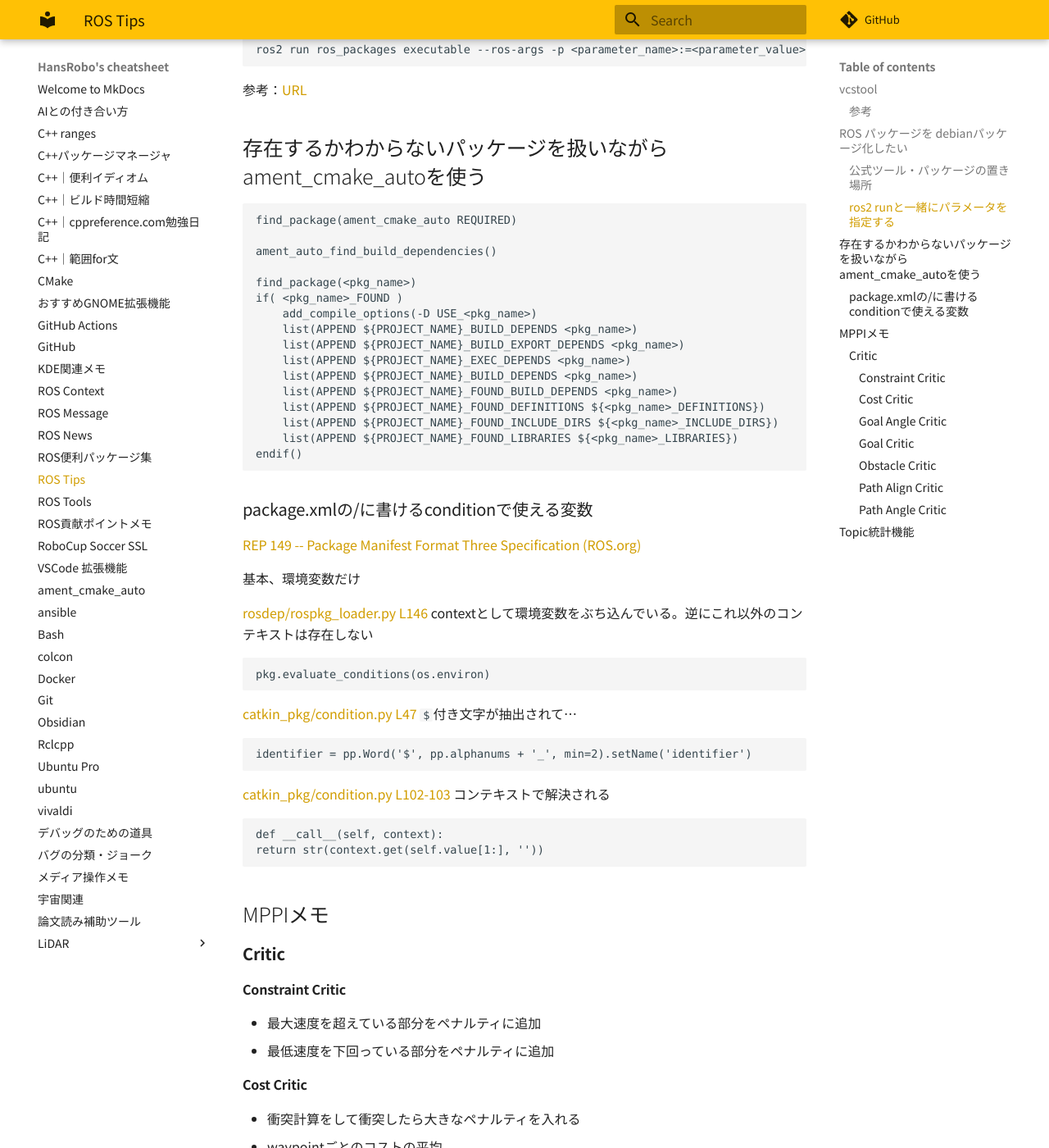
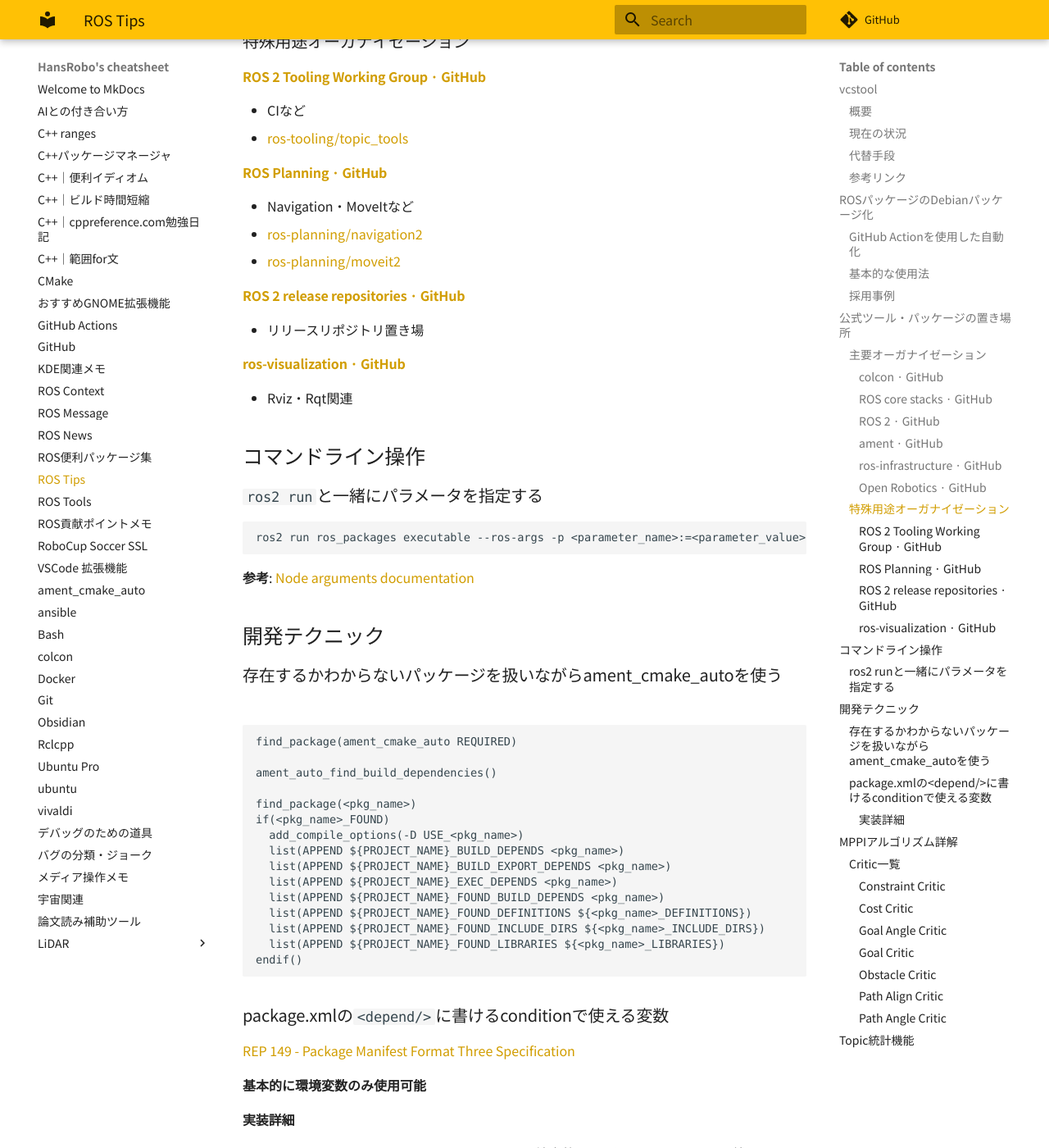
Before and after one commit to HansRobo/mycheatsheet_mkdocs, an MkDocs documentation site: the page built from docs/ROS Tips.md, in a window 1280 px wide and 1400 px high, scrolled down 2562 px. Shown: the whole window at 82% size. Built offline with MkDocs 1.6.1 and Material for MkDocs 9.7.7, drawn with Linux system fonts in a browser that asks for light colours; some web fonts are replaced; comment, search, counter and statistics services are not loaded; some of the changed text lies outside the part shown.

Commit message:
🔄 synced local 'docs' with remote 'cheatsheets'

````diff
--- a/docs/ROS Tips.md
+++ b/docs/ROS Tips.md
@@ -10,94 +10,112 @@
 
 ## vcstool
 
- OSRFでROS 2プロジェクトを引っ張ってきたDirk Thomas氏によって作られたメタリポジトリなどでのvcs操作をかんたんにするツール。
-  ただし、氏がNVIDIAに移籍してからは氏の対応が極端に遅くなり、IssueやPullRequestでは氏へ数多の”Friendly Ping”が送られているがそのほとんどは返信がない。
+### 概要
+OSRFでROS 2プロジェクトを引っ張ってきたDirk Thomas氏によって作られたメタリポジトリなどでのvcs操作をかんたんにするツール。
 
-  ROSコミュニティの中核の1つをなすこのツールがフリーズする状況は芳しくないため、Steven! Ragnarök氏のフォークやvcstools2を作るものも現れている。
+### 現在の状況
+- 開発者のNVIDIA移籍後、対応が極端に遅くなっている
+- IssueやPullRequestで数多の"Friendly Ping"が送られているが返信なし
+- ROSコミュニティの中核ツールがフリーズしている状況
 
-### 参考
+### 代替手段
+- Steven! Ragnarök氏のフォーク
+- [vcstool2](https://github.com/MaxandreOgeret/vcstool2/) - 新しい実装
 
-<!-- cspell:ignore MaxandreOgeret -->
-
-- [Status of vcstool · Issue #242 · dirk-thomas/vcstool · GitHub](https://github.com/dirk-thomas/vcstool/issues/242)
+### 参考リンク
+- [Status of vcstool · Issue #242](https://github.com/dirk-thomas/vcstool/issues/242)
 - [GitHub - MaxandreOgeret/vcstool2](https://github.com/MaxandreOgeret/vcstool2/)
 
-## ROS パッケージを debianパッケージ化したい
+## ROSパッケージのDebianパッケージ化
 
-  GitHub Actionが提供されている
-  [jspricke/ros-deb-builder-action](https://github.com/jspricke/ros-deb-builder-action)
+### GitHub Actionを使用した自動化
+[jspricke/ros-deb-builder-action](https://github.com/jspricke/ros-deb-builder-action) が提供されている。
 
-  これだけでできるらしい
+### 基本的な使用法
 
 ```yaml
-  uses: jspricke/ros-deb-builder-action@main
-  with:
+uses: jspricke/ros-deb-builder-action@main
+with:
   ROS_DISTRO: rolling
   DEB_DISTRO: jammy
   GITHUB_TOKEN: ${{ secrets.GITHUB_TOKEN }}
 ```
 
-<!-- cspell:ignore jspricke -->
+### 採用事例
+- **MoveIt2**: 本格採用
+- **Autoware**: 試用中
+- その他の依存プロジェクト: [Network Dependents](https://github.com/jspricke/ros-deb-builder-action/network/dependents)
 
-  MoveIt2でも使われている他、Autowareでも試用されている
-  [Network Dependents · jspricke/ros-deb-builder-action · GitHub](https://github.com/jspricke/ros-deb-builder-action/network/dependents)
+## 公式ツール・パッケージの置き場所
 
-### 公式ツール・パッケージの置き場所
+複数オーガナイゼーションに別れて配置されているため忘れやすいのでメモ
 
-  複数オーガナイゼーションに別れて配置されているため忘れやすいのでメモ
+### 主要オーガナイゼーション
 
-- [colcon · GitHub](https://github.com/colcon)
-    - colcon本体・プラグイン
-- [ROS core stacks · GitHub](https://github.com/ros)
-    - ROS1のものも多いが、rosdistroなどROS2でも共通で使えるものはここにあることが多い
-    - [ros/rosdistro](https://github.com/ros/rosdistro)
-        - rosdepの依存解決・aptへの反映のときに参照されるリポジトリ
-        - 見どころ
-            - 基本：各distroのフォルダの `distribution.yaml`
-            - 一般的なライブラリ：`rosdep/base.yaml`
-            - pipライブラリ：`rosdep/python.yaml`
-- [ROS 2 · GitHub](https://github.com/ros2)
-    - ROS2関連はまずここを見る
-    - [ros2/ros2cli](https://github.com/ros2/ros2cli)
-        - `ros2 <verb>`コマンド
-    - [ros2/rclcpp](https://github.com/ros2/rclcpp)
-    - サンプル系（demosのほうがサンプル豊富）
-        - [ros2/examples](https://github.com/ros2/examples)
-        - [ros2/demos](https://github.com/ros2/demos)
-- [ament · GitHub](https://github.com/ament)
-    - [ament/ament\_cmake](https://github.com/ament/ament_cmake)
-        - ament_cmake_auto
-        - ament_cmake_core
-    - [ament/ament\_lint](https://github.com/ament/ament_lint)
-- [ros-infrastructure · GitHub](https://github.com/ros-infrastructure)
-    - [ros-infrastructure/rep](https://github.com/ros-infrastructure/rep)
-    - [ros-infrastructure/rosdep](https://github.com/ros-infrastructure/rosdep)
-    - [ros-infrastructure/ros\_buildfarm](https://github.com/ros-infrastructure/ros_buildfarm)
-- [Open Robotics · GitHub](https://github.com/osrf)
-    - [osrf/docker\_images](https://github.com/osrf/docker_images)
-    - [osrf/rocker](https://github.com/osrf/rocker)
-- その他
-    - [ROS 2 Tooling Working Group · GitHub](https://github.com/ros-tooling)
-        - CIなど
-        - [ros-tooling/topic\_tools](https://github.com/ros-tooling/topic_tools)
-    - [ROS Planning · GitHub](https://github.com/ros-planning)
-        - Navigation・MoveItなど
-        - [ros-planning/navigation2](https://github.com/ros-planning/navigation2)
-        - [ros-planning/moveit2](https://github.com/ros-planning/moveit2)
-    - [ROS 2 release repositories · GitHub](https://github.com/ros2-gbp)
-        - リリースリポジトリ置き場
-    - [ros-visualization · GitHub](https://github.com/ros-visualization)
-        - Rviz・Rqt関連
+#### [colcon · GitHub](https://github.com/colcon)
+- colcon本体・プラグイン
+
+#### [ROS core stacks · GitHub](https://github.com/ros)
+- ROS1のものも多いが、rosdistroなどROS2でも共通で使えるものはここにあることが多い
+- **重要リポジトリ**:
+  - [ros/rosdistro](https://github.com/ros/rosdistro) - rosdepの依存解決・aptへの反映時に参照
+    - 各distroのフォルダの `distribution.yaml`
+    - 一般的なライブラリ：`rosdep/base.yaml`
+    - pipライブラリ：`rosdep/python.yaml`
+
+#### [ROS 2 · GitHub](https://github.com/ros2)
+- ROS2関連はまずここを見る
+- **主要リポジトリ**:
+  - [ros2/ros2cli](https://github.com/ros2/ros2cli) - `ros2 <verb>`コマンド
+  - [ros2/rclcpp](https://github.com/ros2/rclcpp)
+  - [ros2/examples](https://github.com/ros2/examples) - サンプル
+  - [ros2/demos](https://github.com/ros2/demos) - サンプル豊富
+
+#### [ament · GitHub](https://github.com/ament)
+- [ament/ament_cmake](https://github.com/ament/ament_cmake)
+  - ament_cmake_auto
+  - ament_cmake_core
+- [ament/ament_lint](https://github.com/ament/ament_lint)
+
+#### [ros-infrastructure · GitHub](https://github.com/ros-infrastructure)
+- [ros-infrastructure/rep](https://github.com/ros-infrastructure/rep)
+- [ros-infrastructure/rosdep](https://github.com/ros-infrastructure/rosdep)
+- [ros-infrastructure/ros_buildfarm](https://github.com/ros-infrastructure/ros_buildfarm)
+
+#### [Open Robotics · GitHub](https://github.com/osrf)
+- [osrf/docker_images](https://github.com/osrf/docker_images)
+- [osrf/rocker](https://github.com/osrf/rocker)
+
+### 特殊用途オーガナイゼーション
+
+#### [ROS 2 Tooling Working Group · GitHub](https://github.com/ros-tooling)
+- CIなど
+- [ros-tooling/topic_tools](https://github.com/ros-tooling/topic_tools)
+
+#### [ROS Planning · GitHub](https://github.com/ros-planning)
+- Navigation・MoveItなど
+- [ros-planning/navigation2](https://github.com/ros-planning/navigation2)
+- [ros-planning/moveit2](https://github.com/ros-planning/moveit2)
+
+#### [ROS 2 release repositories · GitHub](https://github.com/ros2-gbp)
+- リリースリポジトリ置き場
+
+#### [ros-visualization · GitHub](https://github.com/ros-visualization)
+- Rviz・Rqt関連
+
+## コマンドライン操作
 
 ### `ros2 run`と一緒にパラメータを指定する
 
-```shell
+```bash
 ros2 run ros_packages executable --ros-args -p <parameter_name>:=<parameter_value>
 ```
 
-  参考：[URL](https://docs.ros.org/en/galactic/How-To-Guides/Node-arguments.html#setting-parameters-directly-from-the-command-line)
+**参考**: [Node arguments documentation](https://docs.ros.org/en/galactic/How-To-Guides/Node-arguments.html#setting-parameters-directly-from-the-command-line)
 
-## 存在するかわからないパッケージを扱いながらament_cmake_autoを使う
+## 開発テクニック
+
+### 存在するかわからないパッケージを扱いながらament_cmake_autoを使う
 
 ```cmake
 find_package(ament_cmake_auto REQUIRED)
@@ -105,84 +123,74 @@
 ament_auto_find_build_dependencies()
 
 find_package(<pkg_name>)
-if( <pkg_name>_FOUND )
-    add_compile_options(-D USE_<pkg_name>)
-    list(APPEND ${PROJECT_NAME}_BUILD_DEPENDS <pkg_name>)
-    list(APPEND ${PROJECT_NAME}_BUILD_EXPORT_DEPENDS <pkg_name>)
-    list(APPEND ${PROJECT_NAME}_EXEC_DEPENDS <pkg_name>)
-    list(APPEND ${PROJECT_NAME}_BUILD_DEPENDS <pkg_name>)
-    list(APPEND ${PROJECT_NAME}_FOUND_BUILD_DEPENDS <pkg_name>)
-    list(APPEND ${PROJECT_NAME}_FOUND_DEFINITIONS ${<pkg_name>_DEFINITIONS})
-    list(APPEND ${PROJECT_NAME}_FOUND_INCLUDE_DIRS ${<pkg_name>_INCLUDE_DIRS})
-    list(APPEND ${PROJECT_NAME}_FOUND_LIBRARIES ${<pkg_name>_LIBRARIES})
+if(<pkg_name>_FOUND)
+  add_compile_options(-D USE_<pkg_name>)
+  list(APPEND ${PROJECT_NAME}_BUILD_DEPENDS <pkg_name>)
+  list(APPEND ${PROJECT_NAME}_BUILD_EXPORT_DEPENDS <pkg_name>)
+  list(APPEND ${PROJECT_NAME}_EXEC_DEPENDS <pkg_name>)
+  list(APPEND ${PROJECT_NAME}_FOUND_BUILD_DEPENDS <pkg_name>)
+  list(APPEND ${PROJECT_NAME}_FOUND_DEFINITIONS ${<pkg_name>_DEFINITIONS})
+  list(APPEND ${PROJECT_NAME}_FOUND_INCLUDE_DIRS ${<pkg_name>_INCLUDE_DIRS})
+  list(APPEND ${PROJECT_NAME}_FOUND_LIBRARIES ${<pkg_name>_LIBRARIES})
 endif()
 ```
 
-### package.xmlの/<depend/>に書けるconditionで使える変数
+### package.xmlの`<depend/>`に書けるconditionで使える変数
 
-[REP 149 -- Package Manifest Format Three Specification (ROS.org)](https://www.ros.org/reps/rep-0149.html#build-depend-multiple:~:text=condition%3D%22CONDITION_EXPRESSION%22,1%22%3Eroscpp%3C/depend%3E)
+[REP 149 - Package Manifest Format Three Specification](https://www.ros.org/reps/rep-0149.html#build-depend-multiple:~:text=condition%3D%22CONDITION_EXPRESSION%22,1%22%3Eroscpp%3C/depend%3E)
 
-基本、環境変数だけ
+**基本的に環境変数のみ使用可能**
 
-[rosdep/rospkg_loader.py L146](https://github.com/ros-infrastructure/rosdep/blob/master/src/rosdep2/rospkg_loader.py#L146)
-contextとして環境変数をぶち込んでいる。逆にこれ以外のコンテキストは存在しない
+#### 実装詳細
+[rosdep/rospkg_loader.py L146](https://github.com/ros-infrastructure/rosdep/blob/master/src/rosdep2/rospkg_loader.py#L146) - contextとして環境変数をぶち込んでいる。これ以外のコンテキストは存在しない。
 
 ```python
 pkg.evaluate_conditions(os.environ)
 ```
 
-[catkin\_pkg/condition.py L47](https://github.com/ros-infrastructure/catkin_pkg/blob/master/src/catkin_pkg/condition.py#L47)
-`$`付き文字が抽出されて…
-
-<!-- cspell:ignore alphanums -->
+[catkin_pkg/condition.py L47](https://github.com/ros-infrastructure/catkin_pkg/blob/master/src/catkin_pkg/condition.py#L47) - `$`付き文字が抽出される
 
 ```python
 identifier = pp.Word('$', pp.alphanums + '_', min=2).setName('identifier')
 ```
 
-[catkin\_pkg/condition.py L102-103](https://github.com/ros-infrastructure/catkin_pkg/blob/master/src/catkin_pkg/condition.py#L102-L103)
-コンテキストで解決される
+[catkin_pkg/condition.py L102-103](https://github.com/ros-infrastructure/catkin_pkg/blob/master/src/catkin_pkg/condition.py#L102-L103) - コンテキストで解決される
 
 ```python
 def __call__(self, context):
-return str(context.get(self.value[1:], ''))
+    return str(context.get(self.value[1:], ''))
 ```
 
-## MPPIメモ
+## MPPIアルゴリズム詳解
 
-### **Critic**
+### Critic一覧
 
 #### Constraint Critic
-
-- 最大速度を超えている部分をペナルティに追加
-- 最低速度を下回っている部分をペナルティに追加
+- **最大速度制約**: 最大速度を超えている部分をペナルティに追加
+- **最低速度制約**: 最低速度を下回っている部分をペナルティに追加
 
 #### Cost Critic
-
-- 衝突計算をして衝突したら大きなペナルティを入れる
-- waypointごとのコストの平均
+- **衝突検出**: 衝突計算をして衝突したら大きなペナルティを追加
+- **経路コスト**: waypointごとのコストの平均
 
 #### Goal Angle Critic
-
-- ゴールの近くに来たとき角度が合っていないと低評価
-- ゴール近くに来ると、ゴール角度と各Waypointの角度の差の絶対値平均を取って、重み係数をかけてべき乗係数分べき乗される
+- **角度制約**: ゴールの近くに来たとき角度が合っていないと低評価
+- **評価方法**: ゴール近くで、ゴール角度と各Waypointの角度の差の絶対値平均を取って、重み係数をかけてべき乗係数分べき乗
 
 #### Goal Critic
-
-- ゴール付近に来たとき、各Waypointとゴール座標の差分の平均をとってコストとする
+- **距離評価**: ゴール付近に来たとき、各Waypointとゴール座標の差分の平均をコストとする
 
 #### Obstacle Critic
-
-- waypointごとに障害物やインフレーション層からコストを計算する
-- コストを全部足し合わせる
-- 長さで割って正規化
+- **障害物回避**: waypointごとに障害物やインフレーション層からコストを計算
+- **正規化**: コストを全部足し合わせて長さで割って正規化
 
 #### Path Align Critic
-
-- ゴール付近では使わない（代わりにGoal Criticが使われる）
-- 動的障害物がパスとかなり重なっているときはコストを足さない
-- それぞれのwaipointについての参照パスの最近傍点との距離の平均をコストとする
+- **適用条件**: ゴール付近では使わない（代わりにGoal Criticが使われる）
+- **動的障害物対応**: 動的障害物がパスとかなり重なっているときはコストを足さない
+- **評価方法**: それぞれのwaypointについての参照パスの最近傍点との距離の平均をコストとする
 
 #### Path Angle Critic
+（詳細記載なし）
 
 ## Topic統計機能
+（詳細記載なし）
--- a/docs/ament_cmake_auto.md
+++ b/docs/ament_cmake_auto.md
@@ -11,61 +11,65 @@
 
 ## ament_auto_add_library
 
-- 引数
-    - 【bool】NO_TARGET_LINK_LIBRARIES
-    - 【bool】EXCLUDE_FROM_ALL
-    - 【bool】MODULE
-    - 【bool】SHARED
-    - 【bool】STATIC
-    - DIRECTORY
-        - ここにあるソースファイルはすべてビルド対象に
-    - target
-- やること
-    - add_library
-        - DIRECTORYで指定したフォルダのソースファイル全部
-    - target_include_directories
-        - includeフォルダ
-    - target_link_libraries
-        - プロジェクトで作ったライブラリ全部
-     - ament_target_dependencies
-        - プロジェクトの依存関係にあるやつ全部
+### 引数
+- **【bool】** NO_TARGET_LINK_LIBRARIES
+- **【bool】** EXCLUDE_FROM_ALL
+- **【bool】** MODULE
+- **【bool】** SHARED
+- **【bool】** STATIC
+- **DIRECTORY**
+  - ここにあるソースファイルはすべてビルド対象に
+- **target**
 
-### ament_auto_package
+### 自動実行される処理
+- **add_library**
+  - DIRECTORYで指定したフォルダのソースファイル全部
+- **target_include_directories**
+  - includeフォルダ
+- **target_link_libraries**
+  - プロジェクトで作ったライブラリ全部
+- **ament_target_dependencies**
+  - プロジェクトの依存関係にあるやつ全部
 
-- 引数
-    - 【bool】INSTALL_TO_PATH
-    - 【複数指定可】INSTALL_TO_SHARE
-        - launchフォルダとかを指定すると追加でインストールできる
-- やること
-    - ament_export_dependencies
-    - ament_export_include_directories
-    - ament_export_libraries
-        - ament_auto_add_libraryを使っていないライブラリはexportされないので注意
-    - install
-        - include/*
-        - include
-    - ライブラリ
-        - lib / bin
-    - 実行ファイル
-        - lib
-    - その他
-         - `INSTALL_TO_SHARE`で指定したもの
-            - share
-  - ament_package
-    - 使わなかった引数はこちらに渡される
+## ament_auto_package
+
+### 引数
+- **【bool】** INSTALL_TO_PATH
+- **【複数指定可】** INSTALL_TO_SHARE
+  - launchフォルダとかを指定すると追加でインストールできる
+
+### 自動実行される処理
+- **ament_export_dependencies**
+- **ament_export_include_directories**
+- **ament_export_libraries**
+  - ⚠️ ament_auto_add_libraryを使っていないライブラリはexportされないので注意
+- **install**
+  - include/* → include
+  - ライブラリ → lib / bin
+  - 実行ファイル → lib
+  - その他 → `INSTALL_TO_SHARE`で指定したもの → share
+- **ament_package**
+  - 使わなかった引数はこちらに渡される
 
 ## ament_auto_find_build_dependencies
 
-```CMakeLists.txt
+### 基本的な使用法
+
+```cmake
 ament_auto_find_build_dependencies(
- REQUIRED geometry_msgs
+  REQUIRED geometry_msgs
 )
 ```
 
-ament_package_xml()で `build/<pkg>/ament_cmake_core/package.cmake`にざっと情報が抜き出される
-[ament_cmake/ament_package_xml.cmake at humble · ament/ament_cmake · GitHub](https://github.com/ament/ament_cmake/blob/humble/ament_cmake_core/cmake/core/ament_package_xml.cmake)
+### 内部動作
 
-```package.cmake
+`ament_package_xml()` で `build/<pkg>/ament_cmake_core/package.cmake` に情報が抜き出される
+
+**参考**: [ament_cmake/ament_package_xml.cmake](https://github.com/ament/ament_cmake/blob/humble/ament_cmake_core/cmake/core/ament_package_xml.cmake)
+
+#### 生成される package.cmake の例
+
+```cmake
 set(_AMENT_PACKAGE_NAME "traffic_simulator")
 set(traffic_simulator_VERSION "0.6.7")
 set(traffic_simulator_MAINTAINER "masaya kataoka <masaya.kataoka@tier4.jp>")
@@ -82,16 +86,17 @@
 list(APPEND traffic_simulator_EXPORT_TAGS "<build_type>ament_cmake</build_type>")
 ```
 
-ここで処理したくない依存を合流させるには以下のような記述が必要
+### 条件付き依存関係の追加
 
-```CMakeLists.txt
+自動処理したくない依存関係を手動で追加する場合：
+
+```cmake
 find_package(autoware_adapi_v1_msgs)
-if( autoware_adapi_v1_msgs_FOUND )
+if(autoware_adapi_v1_msgs_FOUND)
   add_compile_options(-D USE_ADAPI_V1_MSGS)
   list(APPEND ${PROJECT_NAME}_BUILD_DEPENDS autoware_adapi_v1_msgs)
   list(APPEND ${PROJECT_NAME}_BUILD_EXPORT_DEPENDS autoware_adapi_v1_msgs)
   list(APPEND ${PROJECT_NAME}_EXEC_DEPENDS autoware_adapi_v1_msgs)
-  list(APPEND ${PROJECT_NAME}_BUILD_DEPENDS autoware_adapi_v1_msgs)
   list(APPEND ${PROJECT_NAME}_FOUND_BUILD_DEPENDS autoware_adapi_v1_msgs)
   list(APPEND ${PROJECT_NAME}_FOUND_DEFINITIONS ${autoware_adapi_v1_msgs_DEFINITIONS})
   list(APPEND ${PROJECT_NAME}_FOUND_INCLUDE_DIRS ${autoware_adapi_v1_msgs_INCLUDE_DIRS})
--- a/docs/宇宙関連.md
+++ b/docs/宇宙関連.md
@@ -1,56 +1,105 @@
 ---
+title: 宇宙関連
+category: Space
+layout: 2017/sheet
+tags: [宇宙, JAXA, 民間宇宙開発]
 created: 2024-02-17 10:03:25
+updated: 2025-06-28
+intro: 日本の宇宙開発の最新情報とスケジュール
 ---
 
-## JAXA
+## 参考情報源
 
-[内閣府宇宙基本計画](https://www8.cao.go.jp/space/plan/keikaku.html)の工程表におそらく一番具体的な予定が書いてある。
+### 公式計画・資料
+- **[内閣府宇宙基本計画](https://www8.cao.go.jp/space/plan/keikaku.html)** - 最も具体的な打ち上げスケジュール
+- **[JAXA公式サイト](https://www.jaxa.jp/)** - 最新の打ち上げ情報とプレスリリース
 
-### イプシロンS
+## JAXA（宇宙航空研究開発機構）
 
-- 2024年11月に燃焼試験で爆発を起こして遅延中？
-    - 2024年12月に「今年度内（~25年3月）の打ち上げは困難」と述べている
-    - 2024年12月改訂版の宇宙基本計画工程表では2028年の打ち上げ以前の打ち上げ予定が消され、調整と書かれている
-- 2023年12月版時点での予定
-    - 実証機：2024年度後半（年度なので2025年初頭かも）
-  - 2025年度に衛星2機打ち上げ予定（ロケットは1台？）
-      - 革新的衛星技術実証 4号機（年度初頭）
-      - 深宇宙探査技術実証機(DESTINY+)（年度初頭）
+### ロケット開発・運用状況
 
-### H3
+#### イプシロンS ロケット
+**⚠️ 開発遅延中**
 
-2025年度中に以下の衛星を打ち上げ予定
+##### 最新状況（2024年12月時点）
+- **2024年11月**: 燃焼試験で爆発事故発生
+- **2024年12月**: 今年度内（2025年3月まで）の打ち上げは困難と発表
+- **工程表更新**: 2028年以前の打ち上げ予定が削除され「調整中」に変更
 
-- 30形試験機
-- HTV-X 1号機打ち上げ
-- みちびき5号機打ち上げ
-- みちびき7号機打ち上げ
+##### 当初予定（2023年12月版）
+- **実証機**: 2024年度後半 → **延期**
+- **2025年度予定ミッション**:
+  - 革新的衛星技術実証4号機（年度初頭予定）
+  - 深宇宙探査技術実証機 DESTINY+（年度初頭予定）
 
-### H-IIA
+#### H3 ロケット
+**🚀 運用中（H-IIAの後継機）**
 
-- 48号機　情報収集衛星光学8号機（2024/01/12打ち上げ済み）
-- 49号機　情報収集衛星レーダ8号機（2024/09/26打ち上げ済み）
-- 50号機　温室効果ガス・水循環観測技術衛星（~~2024年度中~~2025年度に延期）
-    - これにてH-IIAが運用終了（H3へ移行）
+##### 2025年度打ち上げ予定
+- **30形試験機**
+- **HTV-X 1号機** - 国際宇宙ステーション補給機
+- **みちびき5号機** - 準天頂衛星システム
+- **みちびき7号機** - 準天頂衛星システム
 
-## ispace
+#### H-IIA ロケット
+**✅ 運用終了（H3へ移行完了）**
 
-[2024年3月期Q3決算説明会](https://youtu.be/LemTghDhmcw?si=rdrr55AN-9fTewHI&t=613)でMission2の最速が2024年冬（10-12月）であると説明された。
+##### 最終打ち上げ実績
+- **48号機**: 情報収集衛星光学8号機（2024/01/12 ✅完了）
+- **49号機**: 情報収集衛星レーダ8号機（2024/09/26 ✅完了）
+- **50号機**: 温室効果ガス・水循環観測技術衛星
+  - ~~2024年度中~~ → **2025年度に延期**
+  - これを最後にH-IIA運用終了
 
-- Mission 2進捗
-    - 2025/01/15
-        - Success2：打ち上げおよび分離
-        - SpaceX Falcon9ロケットによる
-        - Success3：安定した航行状態
-    - 2025/01/17
-        - Success4：初回軌道制御マヌーバ
-    - 2025/02/17
-        - Success5：月フライバイの完了
-    - 今後
-        - Success6：LOI 前すべての深宇宙軌道制御マヌーバの完了
-        - 2025/06/06 月着陸予定（）
+### 主要ミッション
 
-他予定
+#### 準天頂衛星システム（みちびき）
+- **目的**: 高精度測位サービス提供
+- **2025年度**: 5号機・7号機打ち上げ予定
 
-- Mission3：2026年
-- Mission4：2027年
+#### 国際宇宙ステーション計画
+- **HTV-X**: 新型補給機の運用開始（2025年度）
+
+#### 深宇宙探査
+- **DESTINY+**: 小惑星フェートン探査（イプシロンS遅延により延期）
+
+## 民間宇宙企業
+
+### ispace（アイスペース）
+**🌙 月面探査事業**
+
+#### Mission 2 - 月面着陸チャレンジ
+**🚀 進行中**
+
+##### 実績済みマイルストーン
+- **2025/01/15**:
+  - ✅ Success2: 打ち上げ・分離成功（SpaceX Falcon9使用）
+  - ✅ Success3: 安定した航行状態達成
+- **2025/01/17**:
+  - ✅ Success4: 初回軌道制御マヌーバ完了
+- **2025/02/17**:
+  - ✅ Success5: 月フライバイ完了
+
+##### 今後の予定
+- **進行中**: Success6 - LOI前すべての深宇宙軌道制御マヌーバ完了
+- **2025/06/06**: 🎯 **月着陸予定日**
+
+#### 将来ミッション
+- **Mission 3**: 2026年予定
+- **Mission 4**: 2027年予定
+
+##### 参考資料
+- [2024年3月期Q3決算説明会](https://youtu.be/LemTghDhmcw?si=rdrr55AN-9fTewHI&t=613) - Mission2スケジュール説明
+
+## 最新動向まとめ
+
+### 2025年の注目ポイント
+1. **H3ロケット本格運用**: 複数ミッション予定
+2. **ispace Mission 2**: 日本初の月面着陸成功なるか
+3. **イプシロンS**: 事故からの復旧状況
+4. **H-IIA**: 最終打ち上げでシリーズ完結
+
+### 長期展望
+- **2026年**: ispace Mission 3
+- **2027年**: ispace Mission 4
+- **2028年以降**: イプシロンS復活（予定）
````
